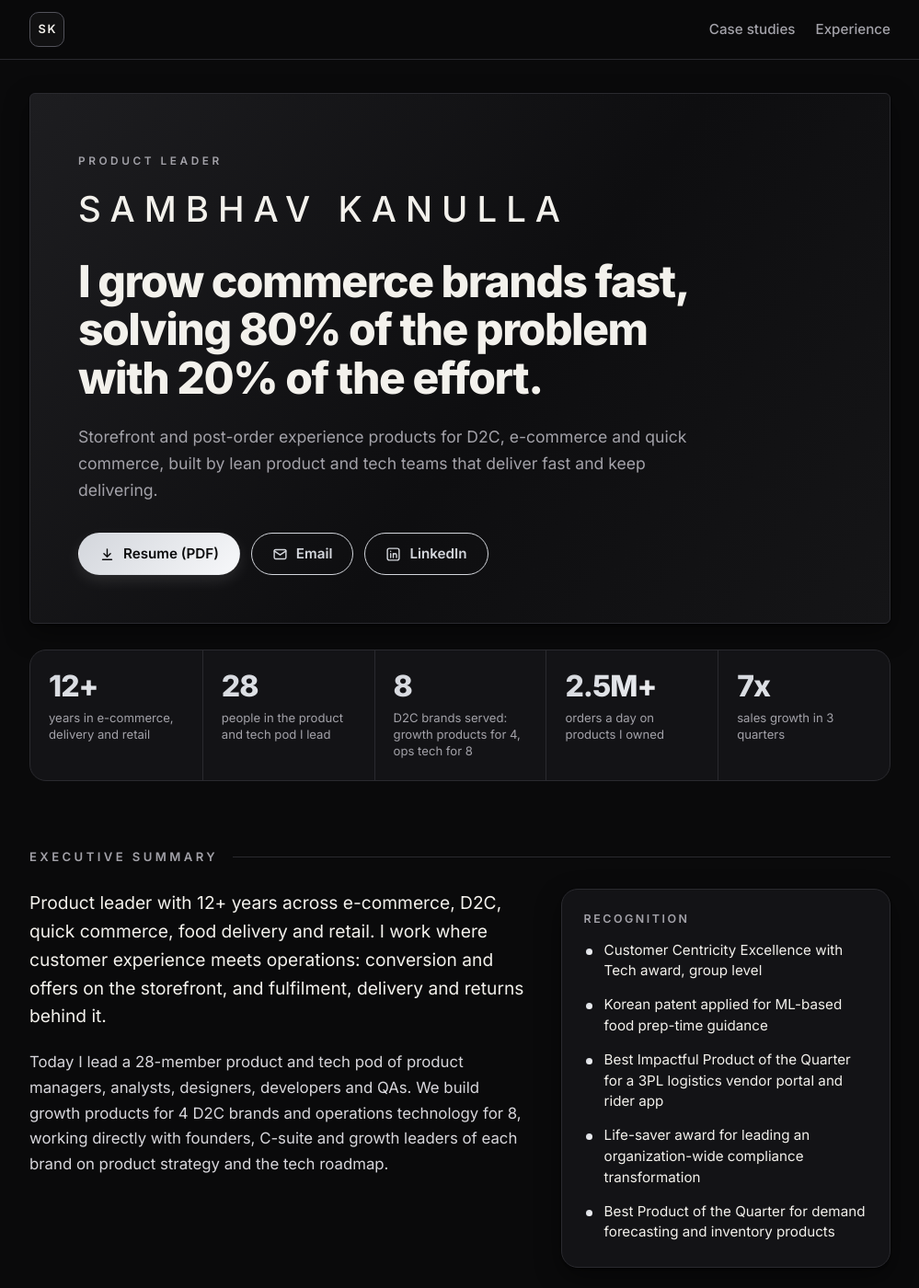
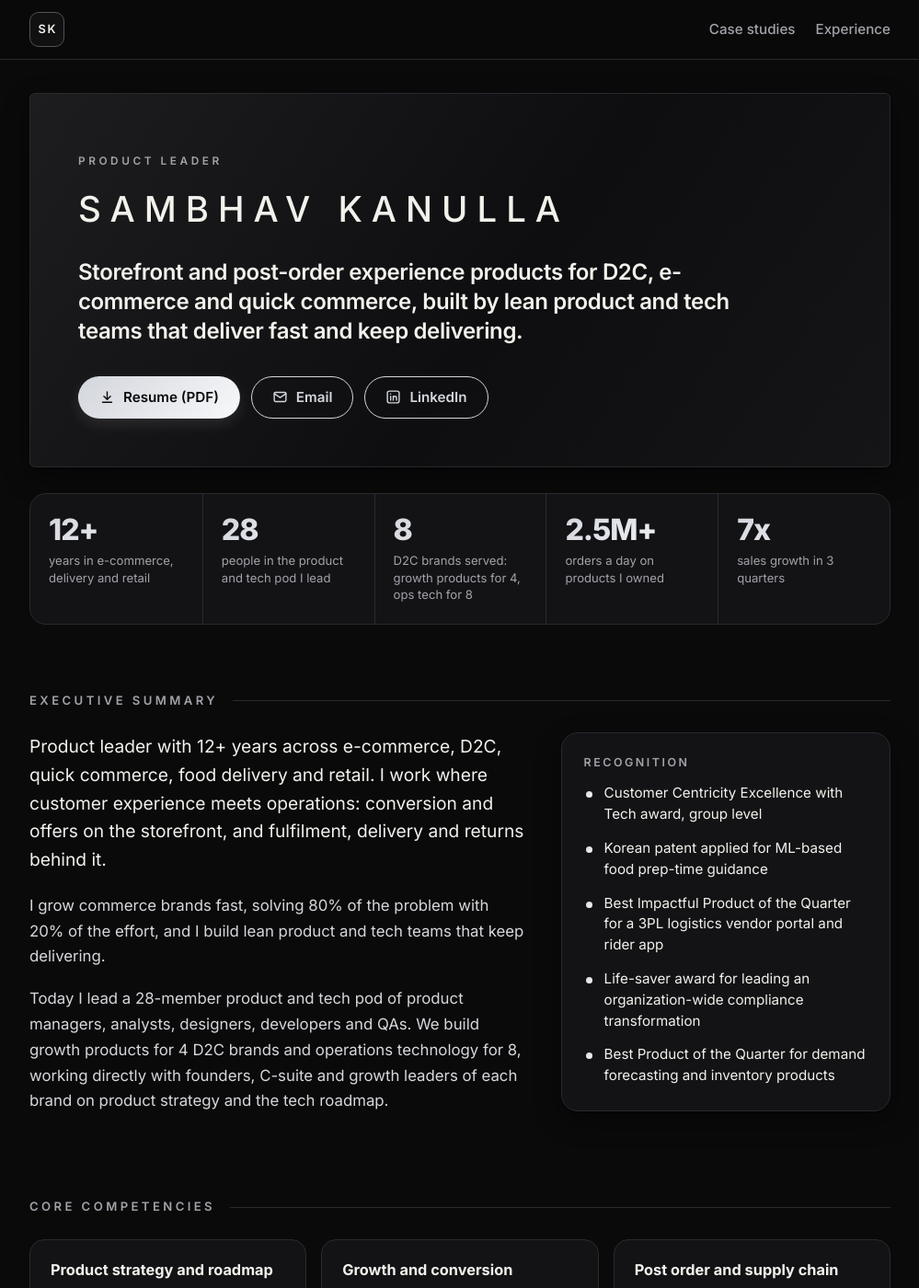
Before and after one commit to sambhavkanulla/sambhavkanulla.github.io, a Jekyll site: the page built from index.html, in a window 1280 px wide and 1400 px high. Shown: the whole window at 92% size, without its empty margins (140-1139 px from the left). Built offline with Jekyll 4.4.1, drawn with Linux system fonts in a browser that asks for light colours.

Commit message:
Home: remove 80/20 headline from hero, move into executive summary
Co-Authored-By: Claude Sonnet 5.5 <noreply@anthropic.com>
Claude-Session: https://claude.ai/code/session_01PrKmB98M39T9226rhsuyd2

```diff
--- a/_data/leader.yml
+++ b/_data/leader.yml
@@ -3,11 +3,12 @@
 # Sections with an empty list are hidden automatically, so you can fill them in later:
 #   talks, testimonials, frameworks
 # ------------------------------------------------------------
-headline: "I grow commerce brands fast, solving 80% of the problem with 20% of the effort."
+headline: ""
 philosophy: "Storefront and post-order experience products for D2C, e-commerce and quick commerce, built by lean product and tech teams that deliver fast and keep delivering."
 
 bio:
   - "Product leader with 12+ years across e-commerce, D2C, quick commerce, food delivery and retail. I work where customer experience meets operations: conversion and offers on the storefront, and fulfilment, delivery and returns behind it."
+  - "I grow commerce brands fast, solving 80% of the problem with 20% of the effort, and I build lean product and tech teams that keep delivering."
   - "Today I lead a 28-member product and tech pod of product managers, analysts, designers, developers and QAs. We build growth products for 4 D2C brands and operations technology for 8, working directly with founders, C-suite and growth leaders of each brand on product strategy and the tech roadmap."
 
 numbers:
--- a/assets/css/portfolio.css
+++ b/assets/css/portfolio.css
@@ -357,3 +357,5 @@ main > section.area > h2 { align-items: center; }
   .ph-case { padding: 22px 20px; }
   .ph-career li { grid-template-columns: 1fr; gap: 2px; }
 }
+
+.ph-name + .ph-philosophy { font-size: clamp(1.15rem, 2.4vw, 1.5rem); color: var(--text); font-weight: 600; letter-spacing: -0.015em; line-height: 1.35; max-width: 720px; margin-top: 0; }
--- a/index.html
+++ b/index.html
@@ -8,7 +8,7 @@ permalink: /
 <section class="hero ph-hero">
   <p class="eyebrow">{{ p.role }}</p>
   <h1 class="ph-name">{{ p.name }}</h1>
-  <p class="ph-headline">{{ L.headline }}</p>
+  {% if L.headline != "" %}<p class="ph-headline">{{ L.headline }}</p>{% endif %}
   <p class="ph-philosophy">{{ L.philosophy }}</p>
   <p class="cta-row">
     {% if p.resume_file != "" %}<a class="btn" href="{{ p.resume_file | relative_url }}"><svg viewBox="0 0 24 24" aria-hidden="true"><path d="M12 4v11"/><path d="M7 11l5 5 5-5"/><path d="M5 20h14"/></svg>Resume (PDF)</a>{% endif %}
```
